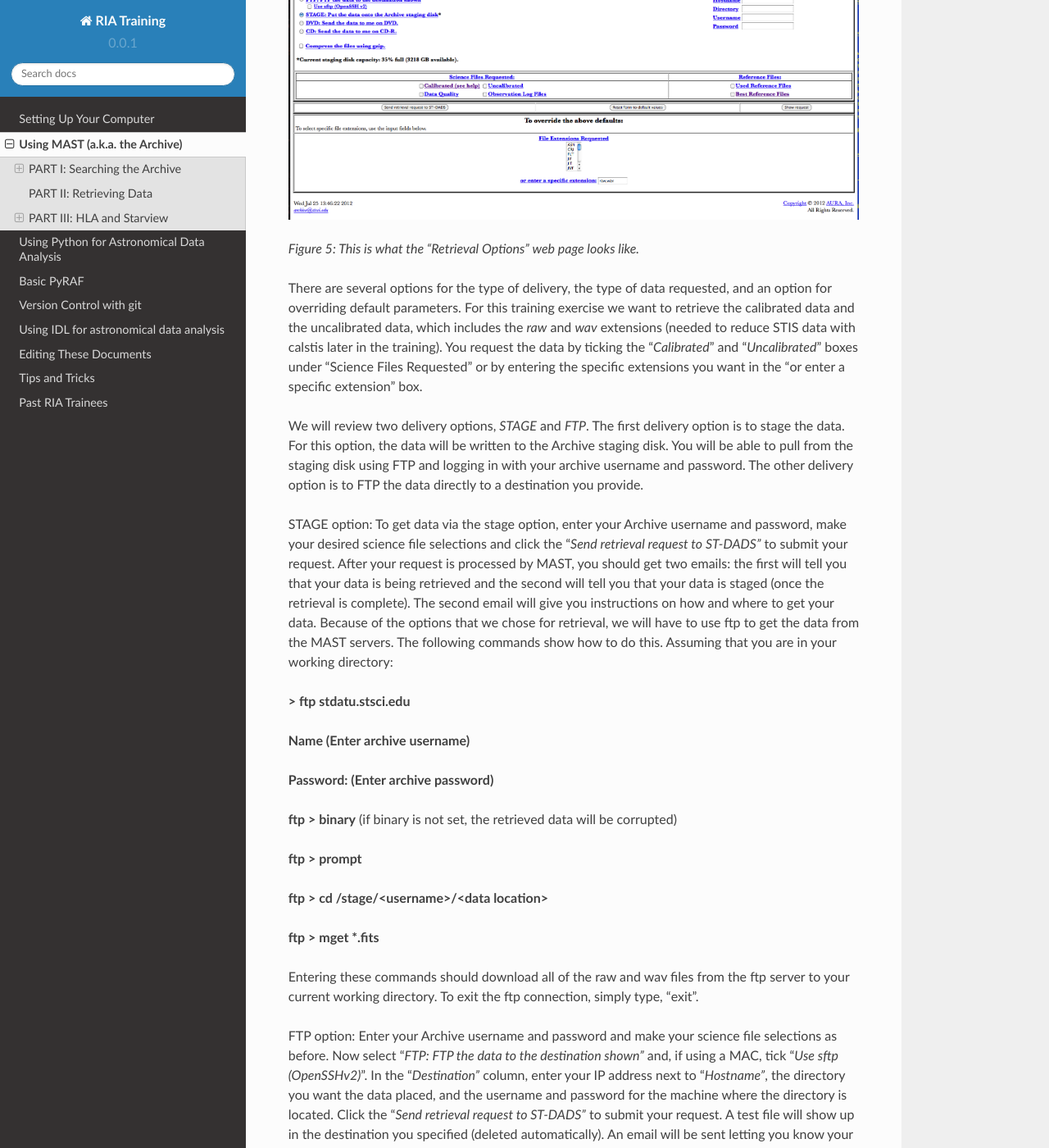
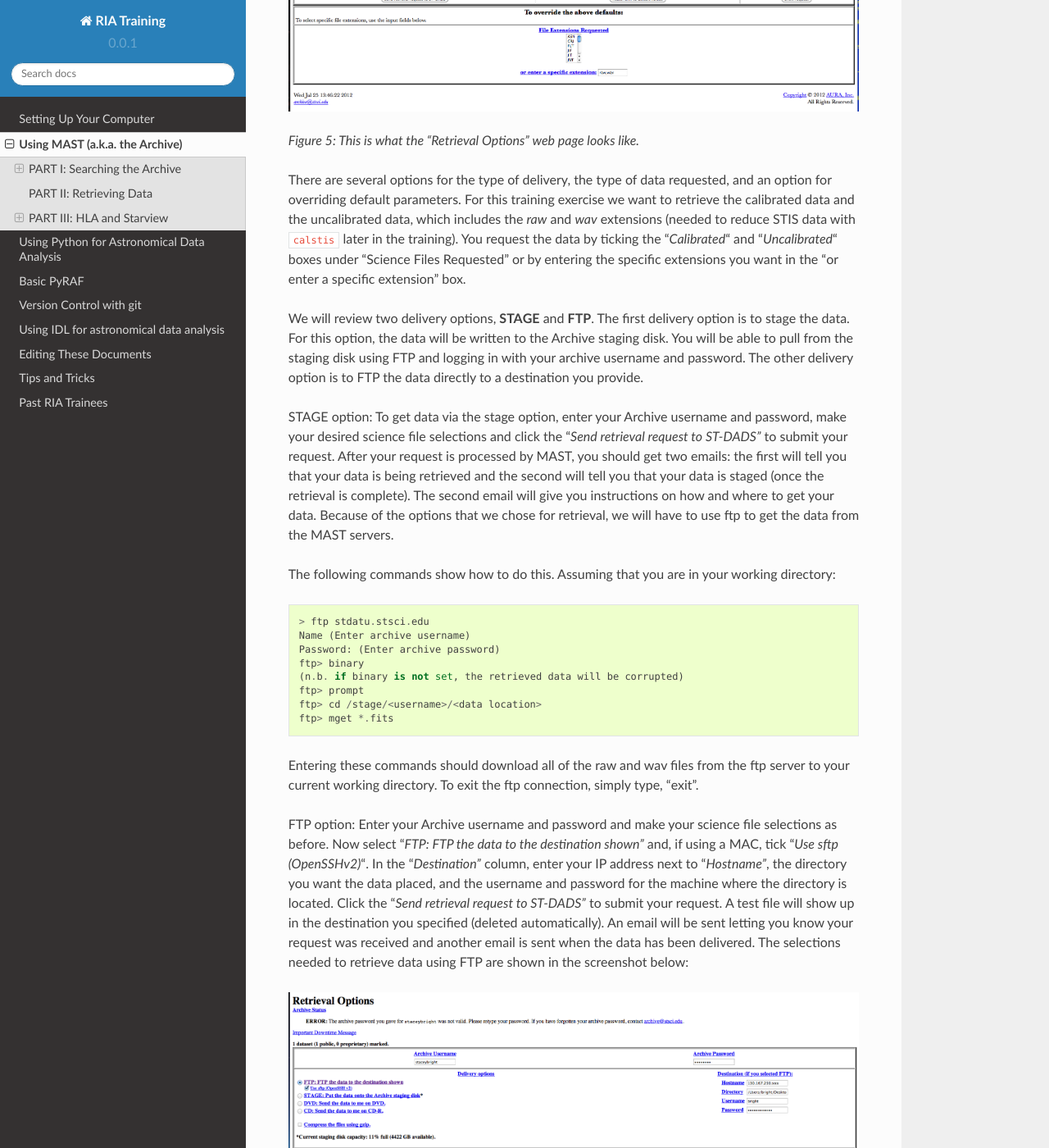
Before and after one commit to staceybright/training-library, a Sphinx documentation site: the page built from source/archives.txt, in a window 1280 px wide and 1400 px high, scrolled down 6253 px. Shown: the whole window at 82% size. Built offline with Sphinx 7.4.7 and the Read the Docs theme 2.0.0, drawn with Linux system fonts in a browser that asks for light colours; pages that are not in the unit, such as notebooks, are missing from menus; some of the changed text lies outside the part shown.

```diff
--- a/source/archives.txt
+++ b/source/archives.txt
@@ -88,8 +85,8 @@ a) Type *47Tuc* in the *Target* box, with *Resolver* set to *Resolve*. In the *F
       J8F864020
 
 b) Using the same search criteria, change the *Target Name* field to
-   *ngc104* with *Resolver* set to *Don’t Resolve* and *Records per Page*
-   set to *500*. Please pay attention to the “number of rows returned” at
+   *ngc104* with *Resolver* set to *Don't Resolve* and *Records per Page*
+   set to *500*. Please pay attention to the "number of rows returned" at
    the top of the search results page.
 
    .. admonition:: Question 1
@@ -133,7 +130,7 @@ e) Using the *Output Columns* selector box, try adjusting the search
    clickable. The link will open a new page containing a preview image and
    exposure information, which can be quite useful!
 
-Search for STIS data (using the “File Upload Form”)
+Search for STIS data (using the "File Upload Form")
 ---------------------------------------------------
 
 a) Create a text file that contains the following Datasets (one per
@@ -161,7 +158,7 @@ the STIS data in your text file.
 
    |image2|
 
-*Figure 3: This is a facsimile of what the “File Upload Form” MAST
+   *Figure 3: This is a facsimile of what the "File Upload Form" MAST
    search request should look like.*
 
 PART II: Retrieving Data
@@ -184,18 +181,18 @@ webpage is shown in Figure 5.
 
 |image4|
 
-*Figure 5: This is what the “Retrieval Options” web page looks like.*
+*Figure 5: This is what the "Retrieval Options" web page looks like.*
 
 There are several options for the type of delivery, the type of data
 requested, and an option for overriding default parameters. For this
 training exercise we want to retrieve the calibrated data and the
 uncalibrated data, which includes the *raw* and *wav* extensions (needed
-to reduce STIS data with calstis later in the training). You request the
-data by ticking the “\ *Calibrated*\ ” and “\ *Uncalibrated*\ ” boxes
-under “Science Files Requested” or by entering the specific extensions
-you want in the “or enter a specific extension” box.
+to reduce STIS data with ``calstis`` later in the training). You request the
+data by ticking the "\ *Calibrated*\ " and "\ *Uncalibrated*\ " boxes
+under "Science Files Requested" or by entering the specific extensions
+you want in the "or enter a specific extension" box.
 
-We will review two delivery options, *STAGE* and *FTP*. The first
+We will review two delivery options, **STAGE** and **FTP**. The first
 delivery option is to stage the data. For this option, the data will be
 written to the Archive staging disk. You will be able to pull from the
 staging disk using FTP and logging in with your archive username and
@@ -265,7 +257,7 @@ data has been fully calibrated, aligned and drizzled within the same
 visit, and mosaics have been produced from multiple visits. Preliminary
 photometry and astrometry has also been performed on detections within
 the field of view using DAOphot and SExtractor. There are essentially 6
-product “levels” found within the HLA and they are:
+product "levels" found within the HLA and they are:
 
 -  *Level 1 -* data are the individual exposures, projected ("drizzled")
        onto a common frame for each visit.
@@ -287,7 +279,7 @@ product “levels” found within the HLA and they are:
        searches but may often by found using the
        `*More...* <#morefiles>`__ link.
 
-A “Frequently Asked Questions” section and instructions on how to search
+A "Frequently Asked Questions" section and instructions on how to search
 the archive can be found at
 `*http://hla.stsci.edu/hla\_helpcenter.html* <http://hla.stsci.edu/hla_helpcenter.html>`__.
 
@@ -303,8 +295,8 @@ Source lists can ultimately be used to make color-magnitude diagrams
 data with two different filters within the same visit. Let us retrieve
 such data. The first step is to go to the web page at
 `*http://hla.stsci.edu/hlaview.html* <http://hla.stsci.edu/hlaview.html>`__
-and click on the “advanced search” button. Enter the proposal ID number
-“10775” next to “Proposal ID”. The web page should look like Figure 6.
+and click on the "advanced search" button. Enter the proposal ID number
+"10775" next to "Proposal ID". The web page should look like Figure 6.
 If you are happy with your search parameters, then click on the *Search*
 button. Note that despite the fact that we have requested a search on
 all the HST instruments, we will only get results that pertain to the
@@ -314,7 +306,7 @@ particular proposal.
 |image6|
 
 *Figure 6: This is what the search form should look like before you
-click on the “Search” button. *
+click on the "Search" button. *
 
 After you click on the *Search* button, you will get a web page that has
 the same set-up as Figure 6 but with the search results below it. Figure
@@ -323,7 +315,7 @@ the same set-up as Figure 6 but with the search results below it. Figure
 |image7|
 
 *Figure 7: This is what the search form should look like after you click
-on the “Search” button. Note that this is only a lower portion of the
+on the "Search" button. Note that this is only a lower portion of the
 actual web page.*
 
 Since we want two filters from the same visit and within a particular
@@ -333,7 +325,7 @@ Although it is preferable to have NExposures and ExpTime to be the same
 in making a CMD, this does not have to be the case for our purposes.
 
 Use the search forms under the column names to located data for Target
-‘NGC6809’ and Spectral\_Elt ‘F606W’ or ‘F814W’. When you have found
+'NGC6809' and Spectral\_Elt 'F606W' or 'F814W'. When you have found
 appropriate datasets, you can retrieve them by clicking on either the
 DAOphot or SExtractor links and these will be put into a shopping cart.
 Figure 8 shows where the shopping cart is located (middle of web page).
@@ -391,9 +383,9 @@ selected. In Figure 11, the *Screens* tab is chosen, while in Figure 12
 the *Fields* tab is chosen. This is because we can add fields to the
 search form if they are not in the default settings. The second
 difference can be found in the two bottom diagrams in Figures 11 and 12.
-This second difference is seen in the red “X”s that are found in Figure
-12’s bottom diagram but not in the bottom diagram of Figure 11. These
-red “X”s allow us to delete parameters that we do not want to use in our
+This second difference is seen in the red "X"s that are found in Figure
+12's bottom diagram but not in the bottom diagram of Figure 11. These
+red "X"s allow us to delete parameters that we do not want to use in our
 search form. What we will do now is to remove any parameters that we do
 not need (note that we do not *have to* delete parameters that we do not
 want, this example is for illustrative purposes only). We will be
@@ -486,9 +478,9 @@ cd iraf
 
 mkiraf
 
-(choose ‘xterm’)
+(choose 'xterm')
 
-We will do this using the SSBX version of PyRAF. If you’re not already
+We will do this using the SSBX version of PyRAF. If you're not already
 in the SSBX environment, switch to it:
 
 ur\_setup common ssbx
@@ -707,16 +699,16 @@ Figure 24.
 
 |image23|
 
-*Figure 24: After clicking on “Search” you should get the above partial
+*Figure 24: After clicking on "Search" you should get the above partial
 web page.*
 
 Notice the yellow highlighted datasets. This signifies that these
 datasets are still in their proprietary status and can only be retrieved
-by the principle investigator or by someone who has “superuser”
+by the principle investigator or by someone who has "superuser"
 privileges. Now that we have a list of datasets to retrieve, we need to
-“Mark” the datasets that pertain to a particular date. You will take the
+"Mark" the datasets that pertain to a particular date. You will take the
 second part of the dataset name and match this to the time stamp in the
-fourth column in Figure 24. If the time stamp requires that you “Mark” a
+fourth column in Figure 24. If the time stamp requires that you "Mark" a
 yellow dataset, then do so. When you are done selecting the appropriate
 datasets, you will get an analogous web page that is similar to Figures
 3 and 4. Make sure that all datasets are marked for retrieval and click
@@ -724,12 +716,12 @@ on *Submit marked data for retrieval from STDADS*. You should get what
 is in Figure 25. Note that some of the datasets are proprietary as
 defined by the yellow background in column 2. Do not worry about any of
 the other columns, but make sure that all datasets are marked under the
-column named “Mark”.
+column named "Mark".
 
 |image24|
 
 *Figure 25: This is what the web page should look like after clicking on
-“Submit marked data for retrieval from STDADS”*
+"Submit marked data for retrieval from STDADS"*
 
 When you are satisfied that all of the proper datasets are marked click
 on *Submit marked data for retrieval from STDADS*. This will bring up
@@ -748,8 +740,8 @@ instructions on how and where to get your data.
 
 |image25|
 
-*Figure 26: This is what the “Retrieval Options” web page should look
-like exactly. Note that we are using the “or enter specific extension”
+*Figure 26: This is what the "Retrieval Options" web page should look
+like exactly. Note that we are using the "or enter specific extension"
 option.*
 
 Once you have retrieved the light curve data and you are in your working
@@ -808,9 +800,9 @@ dataset). For example, the first dataset
 (kplr002557430-2009201121230\_slc.fits) the OBJECT and OBSMODE header
 keyword values will be:
 
-OBJECT = ‘KIC 002557430’
+OBJECT = 'KIC 002557430'
 
-OBSMODE = ‘short cadence’
+OBSMODE = 'short cadence'
 
 What we will be doing is putting hyphens in between the spaces in KIC
 002557430 and short cadence so that the new header keyword will look
@@ -825,7 +817,7 @@ analogous GUI to Figure 29.
 |image28|
 
 *Figure 29: This is what the GUI should look like when editing the
-header keyword “OBJECT”.*
+header keyword "OBJECT".*
 
 If you are satisfied with your entries, click on *Execute* and you will
 get the following output in PyRAF window command line:
@@ -905,7 +897,7 @@ and
 `*http://iraf.noao.edu/docs/spectra.html* <http://iraf.noao.edu/docs/spectra.html>`__.
 All of the IRAF/PyRAF documents can be found at:
 `*http://iraf.noao.edu/docs/docmain.html* <http://iraf.noao.edu/docs/docmain.html>`__.
-There are, of course, varying opinions on IRAF’s abilities to perform
+There are, of course, varying opinions on IRAF's abilities to perform
 the aforementioned tasks, but this is an excellent place to start, and
 as I am sure you are aware, how the data is reduced depends on what the
 scientific requirements demand.
@@ -913,7 +905,7 @@ scientific requirements demand.
 Thank you for completing the Archives Training! Please send your trainer
 the various materials that were asked of you to provide (i.e. answers to
 questions, the tab-separated query results file, and the source list),
-preferably in an email. Also, please ‘comment’ on the RIA Training
+preferably in an email. Also, please 'comment' on the RIA Training
 Summer 2014 Confluence page
 (`*https://confluence.stsci.edu/display/INSRIA/RIA+training+Summer+2014* <https://confluence.stsci.edu/display/insria/ria+training+summer+2014>`__)
 stating that you have completed this training, as well as any feelings
```
Also changed, not shown: other parts of source/archives.txt (+21 -29 lines). Lines whose indentation alone changed are shown as unchanged.
